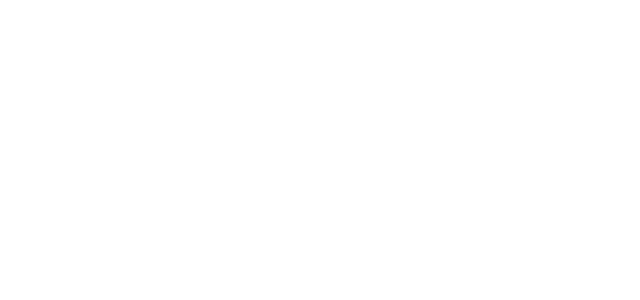
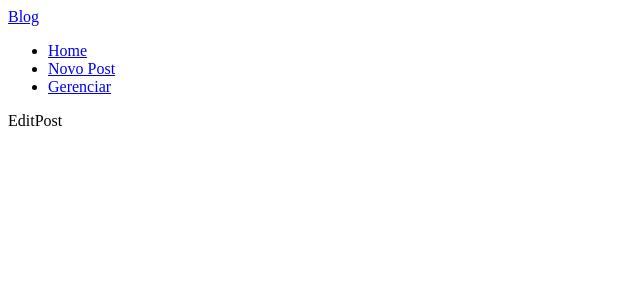
Before and after one commit to JoseDeyvid/ProjetosEmReact, a React (Vite) app in the folder P18_BlogComAxios/blogComAxios/: page /edit/1 in a window 1280 px wide. Shown: the top 300 px of the page, without its empty margins (0-640 px from the left). Built offline with nearby package versions, Linux system fonts and the light colour scheme.

Commit message:
Preparar todas as rotas no react-router-dom

```diff
--- a/P18_BlogComAxios/blogComAxios/src/App.jsx
+++ b/P18_BlogComAxios/blogComAxios/src/App.jsx
@@ -1,9 +1,28 @@
 import './App.css'
+
+import ReactDOM from "react-dom/client"
+import { BrowserRouter, Routes, Route } from "react-router-dom"
+import Layout from './pages/Layout'
+import Home from './pages/Home'
+import Admin from './pages/Admin'
+import NewPost from './pages/NewPost'
+import Post from './pages/Post'
+import EditPost from './pages/EditPost'
 
 function App() {
 
   return (
-    <div></div>
+    <BrowserRouter>
+      <Routes>
+        <Route path="/" element={<Layout/>}>
+          <Route index element={<Home/>}/>
+          <Route path='admin' element={<Admin/>}/>
+          <Route path='edit/:id' element={<EditPost/>}/>
+          <Route path='new' element={<NewPost/>}/>
+          <Route path='/posts/:id' element={<Post/>}/>
+        </Route>
+      </Routes>
+    </BrowserRouter>
   )
 }
 
--- /dev/null
+++ b/P18_BlogComAxios/blogComAxios/src/pages/Admin.jsx
@@ -0,0 +1,9 @@
+import React from 'react'
+
+const Admin = () => {
+  return (
+    <div>Admin</div>
+  )
+}
+
+export default Admin
--- /dev/null
+++ b/P18_BlogComAxios/blogComAxios/src/pages/EditPost.jsx
@@ -0,0 +1,9 @@
+import React from 'react'
+
+const EditPost = () => {
+  return (
+    <div>EditPost</div>
+  )
+}
+
+export default EditPost
--- /dev/null
+++ b/P18_BlogComAxios/blogComAxios/src/pages/Home.jsx
@@ -0,0 +1,9 @@
+import React from 'react'
+
+const Home = () => {
+  return (
+    <div>Home</div>
+  )
+}
+
+export default Home
--- /dev/null
+++ b/P18_BlogComAxios/blogComAxios/src/pages/Layout.jsx
@@ -0,0 +1,27 @@
+import React from 'react'
+import { Outlet, Link } from 'react-router-dom'
+
+const Layout = () => {
+    return (
+        <>
+            <nav>
+                <Link to={"/"}>Blog</Link>
+                <ul>
+                    <li>
+                        <Link to="/">Home</Link>
+                    </li>
+                    <li>
+                        <Link to="/new">Novo Post</Link>
+                    </li>
+                    <li>
+                        <Link to="/admin">Gerenciar</Link>
+                    </li>
+                </ul>
+            </nav>
+
+            <Outlet />
+        </>
+    )
+}
+
+export default Layout
--- /dev/null
+++ b/P18_BlogComAxios/blogComAxios/src/pages/NewPost.jsx
@@ -0,0 +1,9 @@
+import React from 'react'
+
+const NewPost = () => {
+  return (
+    <div>NewPost</div>
+  )
+}
+
+export default NewPost
--- /dev/null
+++ b/P18_BlogComAxios/blogComAxios/src/pages/Post.jsx
@@ -0,0 +1,9 @@
+import React from 'react'
+
+const Post = () => {
+  return (
+    <div>Post</div>
+  )
+}
+
+export default Post
```
